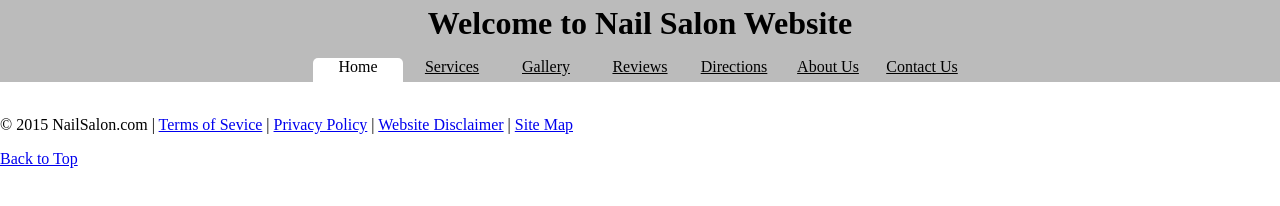
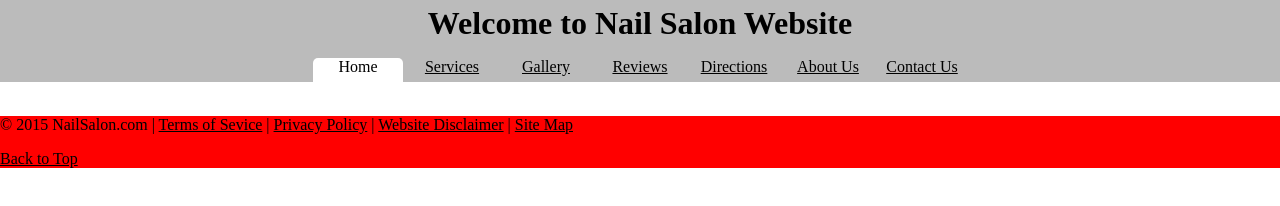
Before and after one commit to AnthonyLarios/nail_salon, a plain HTML site: page index.html in a window 1280 px wide. Drawn offline with Linux system fonts and the light colour scheme.

Commit message:
Add footer styles to main.css

```diff
--- a/css/main.css
+++ b/css/main.css
@@ -74,3 +74,17 @@ li#tab {
   background-color: #fff;
   border-radius: 5px 5px 0px 0px;
 }
+
+/* ~~~ Footer ~~~ */
+
+div#footer {
+  background: #f00;
+}
+
+div#footer a, div#footer a:visited {
+  color: #000;
+}
+
+div#footer a:hover {
+  color: #fff;
+}
```
